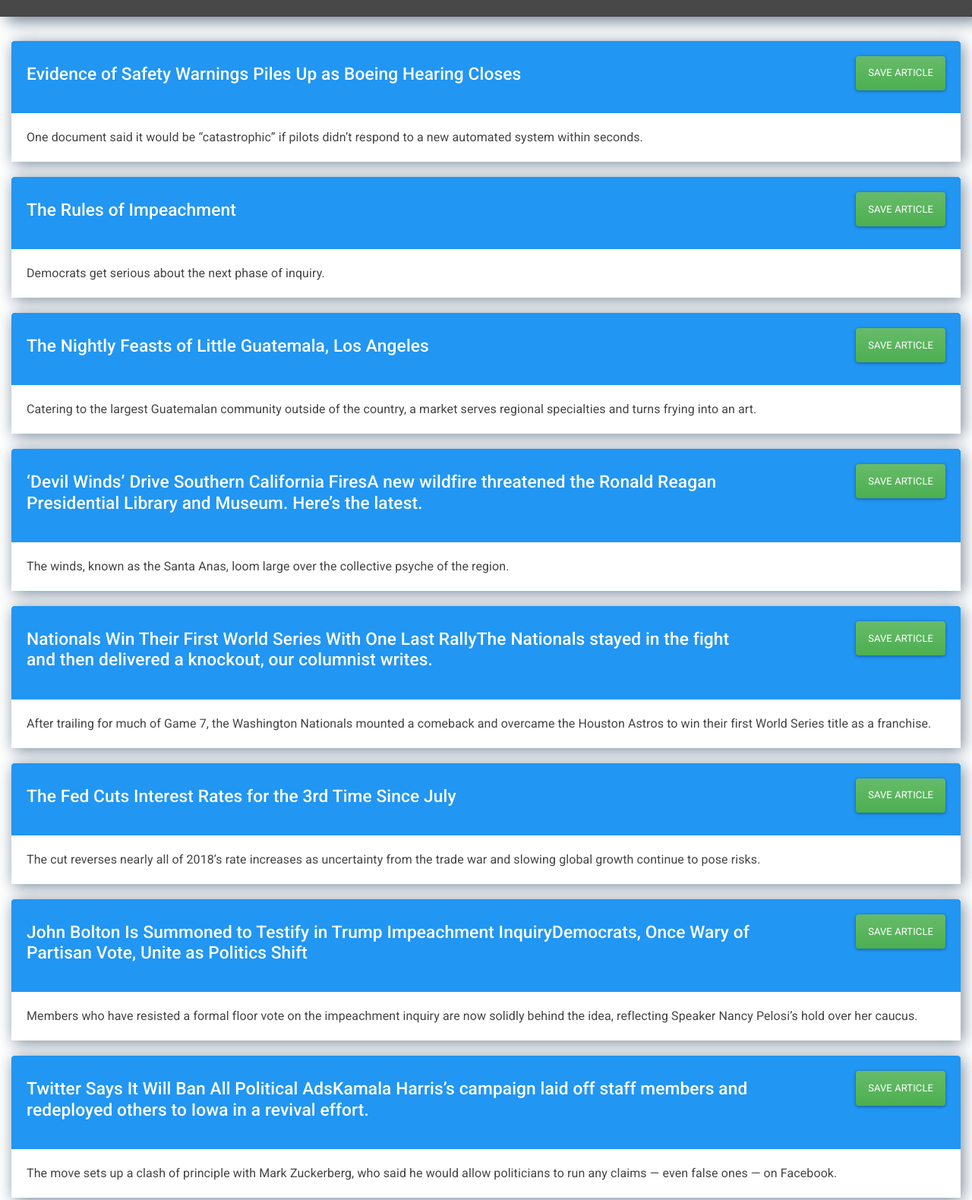
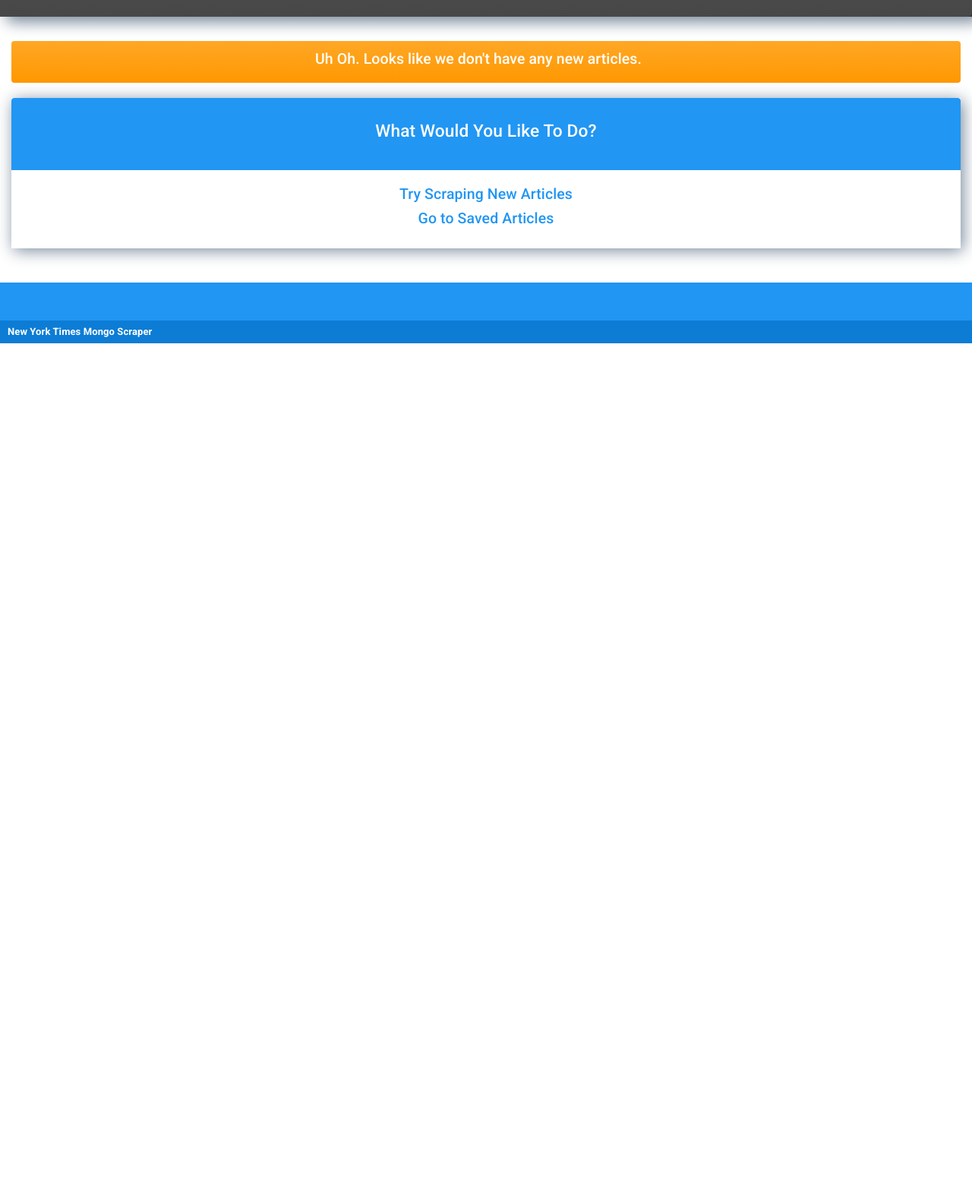
Before and after one commit to cusco1982/Scraper, a website: page public/html/index.html in a window 1280 px wide. Shown: the part 560-2140 px from the top of the page at 76% size. After the commit the page ends 1012 px from the top, so only its background shows below. Drawn offline with nearby package versions, Linux system fonts and the light colour scheme; some packages are replaced by stand-ins of ours; files that its build step writes are made by us from their sources; a script that the page names is missing; files whose address does not match are found by name; a web font is replaced by a local one.

Commit message:
correct index.html template

```diff
--- a/public/html/index.html
+++ b/public/html/index.html
@@ -49,79 +49,24 @@
   </div>
 </div>
 <div class="container-fluid article-container">
-  <div data-_id="5dba746a1268f900154984db" class="card">
-    <div class="card-header">
-      <h3>
-        <a class="article-link" target="_blank" rel="noopener noreferrer" href="https://www.nytimes.com/2019/10/30/business/boeing-muilenburg-testimony-congress.html">Evidence of Safety Warnings Piles Up as Boeing Hearing Closes</a>
-        <a class="btn btn-success save">Save Article</a>
-      </h3>
+
+  <div class='alert alert-warning text-center'>
+    <h4>Uh Oh. Looks like we don't have any new articles.</h4>
+  </div>
+  <div class="card">
+    <div class="card-header text-center">
+      <h3>What Would You Like To Do?</h3>
     </div>
-    <div class="card-body">One document said it would be “catastrophic” if pilots didn’t respond to a new automated system within seconds.</div>
+    <div class="card-body text-center">
+      <h4>
+        <a class="scrape-new">Try Scraping New Articles</a>
+      </h4>
+      <h4>
+        <a href="/saved">Go to Saved Articles</a>
+      </h4>
+    </div>
   </div>
-    <div data-_id="5dba746a1268f900154984dc" class="card">
-    <div class="card-header">
-      <h3>
-        <a class="article-link" target="_blank" rel="noopener noreferrer" href="https://www.nytimes.com/2019/10/30/opinion/trump-impeachment-inquiry.html">The Rules of Impeachment</a>
-        <a class="btn btn-success save">Save Article</a>
-      </h3>
-    </div>
-    <div class="card-body">Democrats get serious about the next phase of inquiry.</div>
-  </div>
-    <div data-_id="5dba746a1268f900154984dd" class="card">
-    <div class="card-header">
-      <h3>
-        <a class="article-link" target="_blank" rel="noopener noreferrer" href="https://www.nytimes.com/2019/10/29/dining/little-guatemala-los-angeles.html">The Nightly Feasts of Little Guatemala, Los Angeles</a>
-        <a class="btn btn-success save">Save Article</a>
-      </h3>
-    </div>
-    <div class="card-body">Catering to the largest Guatemalan community outside of the country, a market serves regional specialties and turns frying into an art.</div>
-  </div>
-    <div data-_id="5dba746a1268f900154984d9" class="card">
-    <div class="card-header">
-      <h3>
-        <a class="article-link" target="_blank" rel="noopener noreferrer" href="https://www.nytimes.com/2019/10/30/us/california-fires-santa-ana-winds.html">‘Devil Winds’ Drive Southern California FiresA new wildfire threatened the Ronald Reagan Presidential Library and Museum. Here’s the latest.</a>
-        <a class="btn btn-success save">Save Article</a>
-      </h3>
-    </div>
-    <div class="card-body">The winds, known as the Santa Anas, loom large over the collective psyche of the region.</div>
-  </div>
-    <div data-_id="5dba746a1268f900154984d8" class="card">
-    <div class="card-header">
-      <h3>
-        <a class="article-link" target="_blank" rel="noopener noreferrer" href="https://www.nytimes.com/2019/10/30/sports/nationals-astros-game-7.html">Nationals Win Their First World Series With One Last RallyThe Nationals stayed in the fight and then delivered a knockout, our columnist writes.</a>
-        <a class="btn btn-success save">Save Article</a>
-      </h3>
-    </div>
-    <div class="card-body">After trailing for much of Game 7, the Washington Nationals mounted a comeback and overcame the Houston Astros to win their first World Series title as a franchise.</div>
-  </div>
-    <div data-_id="5dba746a1268f900154984da" class="card">
-    <div class="card-header">
-      <h3>
-        <a class="article-link" target="_blank" rel="noopener noreferrer" href="https://www.nytimes.com/2019/10/30/business/economy/federal-reserve-interest-rates.html">The Fed Cuts Interest Rates for the 3rd Time Since July</a>
-        <a class="btn btn-success save">Save Article</a>
-      </h3>
-    </div>
-    <div class="card-body">The cut reverses nearly all of 2018’s rate increases as uncertainty from the trade war and slowing global growth continue to pose risks.</div>
-  </div>
-    <div data-_id="5dba746a1268f900154984d6" class="card">
-    <div class="card-header">
-      <h3>
-        <a class="article-link" target="_blank" rel="noopener noreferrer" href="https://www.nytimes.com/2019/10/30/us/politics/robert-livingston-ukraine-impeachment.html">John Bolton Is Summoned to Testify in Trump Impeachment InquiryDemocrats, Once Wary of Partisan Vote, Unite as Politics Shift</a>
-        <a class="btn btn-success save">Save Article</a>
-      </h3>
-    </div>
-    <div class="card-body">Members who have resisted a formal floor vote on the impeachment inquiry are now solidly behind the idea, reflecting Speaker Nancy Pelosi’s hold over her caucus.</div>
-  </div>
-    <div data-_id="5dba746a1268f900154984d7" class="card">
-    <div class="card-header">
-      <h3>
-        <a class="article-link" target="_blank" rel="noopener noreferrer" href="https://www.nytimes.com/2019/10/30/technology/twitter-political-ads-ban.html">Twitter Says It Will Ban All Political AdsKamala Harris’s campaign laid off staff members and redeployed others to Iowa in a revival effort.</a>
-        <a class="btn btn-success save">Save Article</a>
-      </h3>
-    </div>
-    <div class="card-body">The move sets up a clash of principle with Mark Zuckerberg, who said he would allow politicians to run any claims — even false ones — on Facebook.</div>
-  </div>
-   </div>
+</div>
 
 <footer class="footer">
   <div class="container">
```
Also changed, not shown: server.js (+6 -3 lines).
